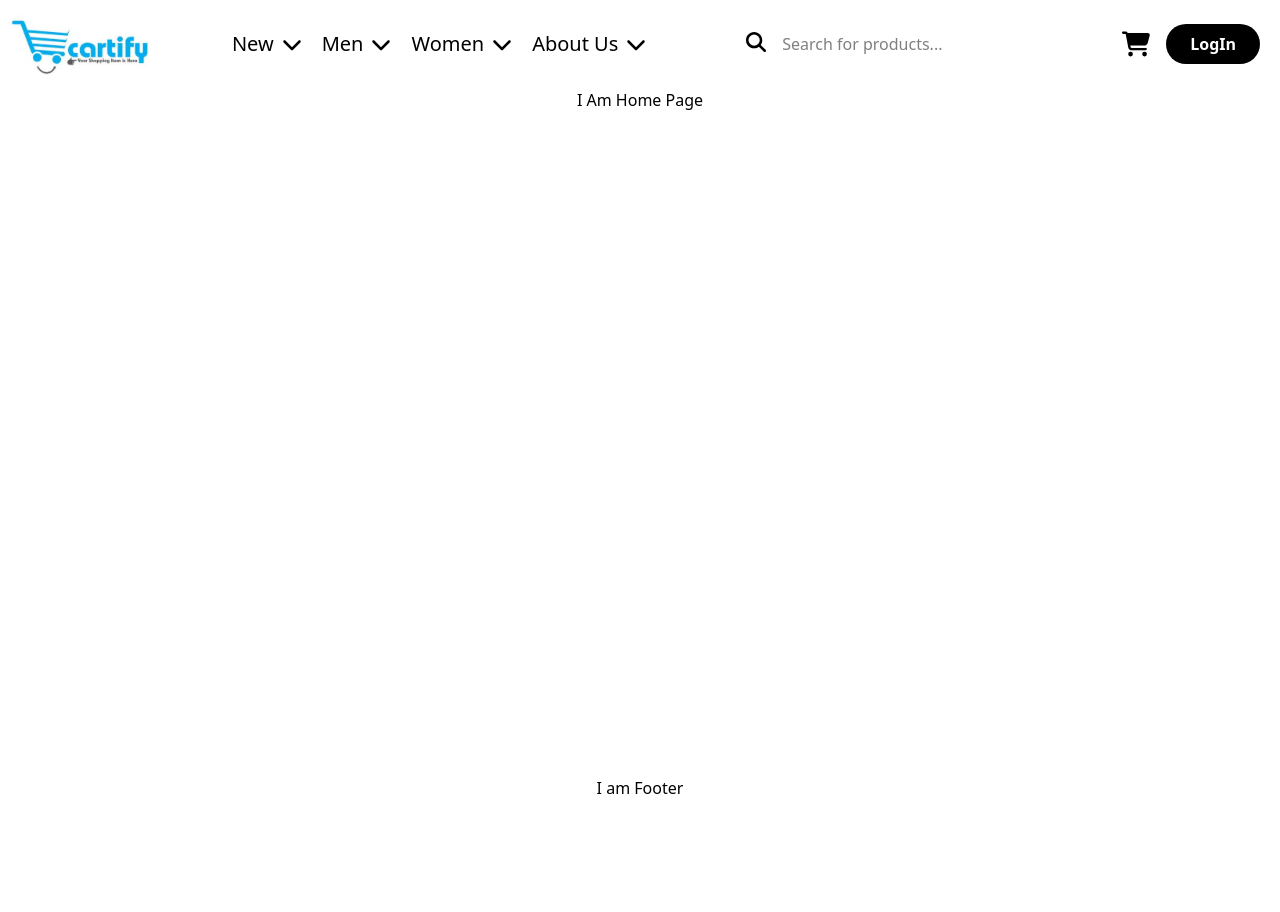
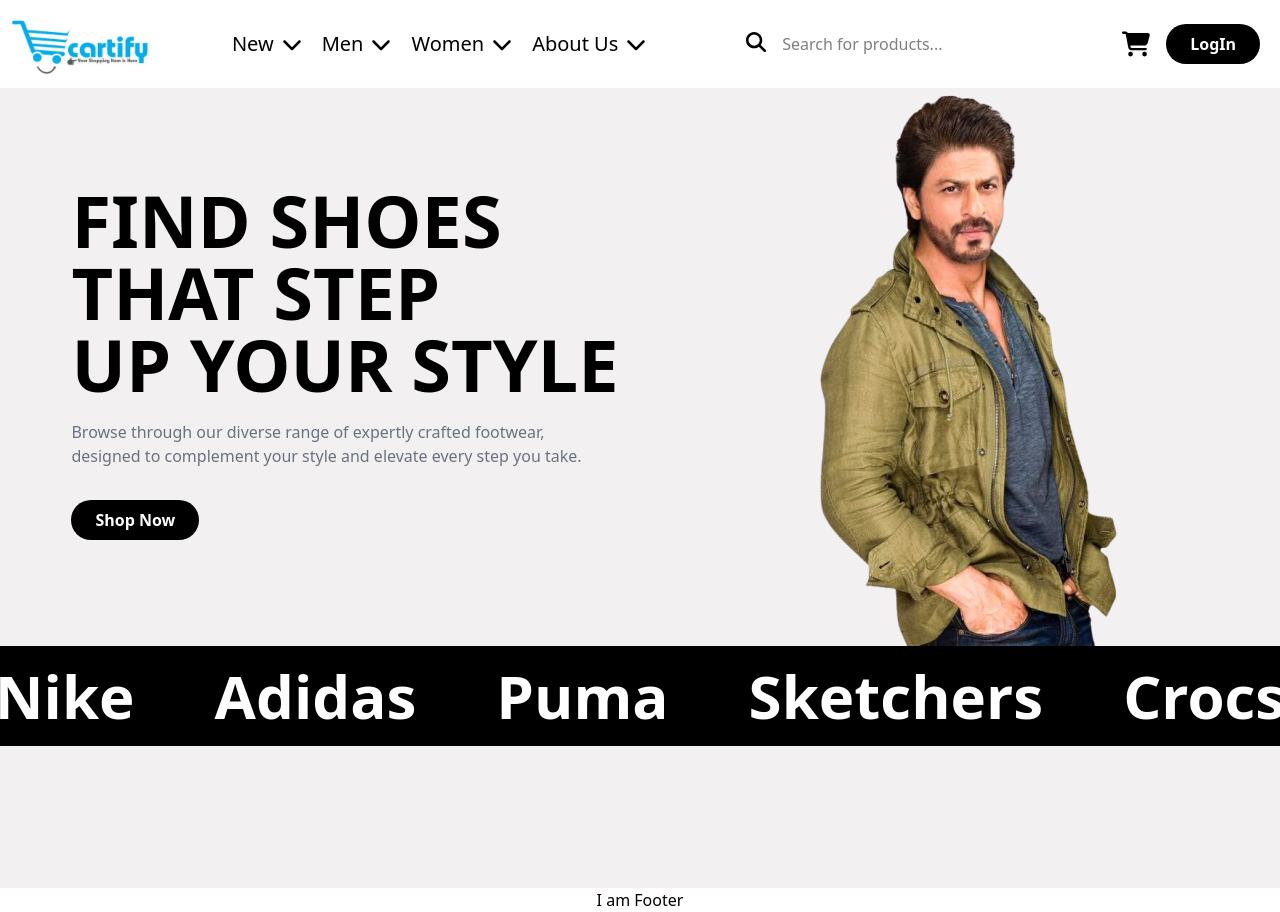
Before and after one commit to Shubhashish-Chakraborty/ecommerce-fe-demo, a React (Vite) app: page / in a window 1280 px wide. Before the commit the page ends 800 px from the top, so only its background shows below. Built offline with nearby package versions, Linux system fonts and the light colour scheme.

Commit message:
homepage enhanced more

```diff
--- a/src/App.tsx
+++ b/src/App.tsx
@@ -5,8 +5,6 @@
 
 
 export default function App() {
-
-
 
     return (
         <div className="min-h-screen bg-custom-1 flex flex-col">
--- a/src/Pages/Home.tsx
+++ b/src/Pages/Home.tsx
@@ -1,7 +1,29 @@
+import { BrandsTape } from "../components/BrandsTape"
+import { Button } from "../components/ui/Button"
+
 export const Home = () => {
     return (
-        <div className="text-center">
-            I Am Home Page
+        <div className="min-h-screen bg-mainBg1">
+            <div className="flex justify-around">
+
+                <div className="mt-24">
+                    <div className="font-extrabold text-2xl md:text-7xl mb-5">
+                        FIND SHOES <br /> THAT STEP <br /> UP YOUR STYLE
+                    </div>
+                    <div className="text-gray-500">
+                        Browse through our diverse range of expertly crafted footwear, <br /> designed to complement your style and elevate every step you take.
+                    </div>
+
+                    <div className="mt-8">
+                        <Button text="Shop Now" variant="primary"/>
+                    </div>
+                </div>
+
+                <div>
+                    <img src="srk.png" alt="" />
+                </div>
+            </div>
+            <BrandsTape/>
         </div>
     )
 }
--- /dev/null
+++ b/src/components/BrandsTape.tsx
@@ -0,0 +1,21 @@
+export const BrandsTape = () => {
+    return (
+        <div className="bg-black flex py-5 justify-center gap-x-20 text-6xl text-white font-bold">
+            <div>
+                Nike
+            </div>
+            <div>
+                Adidas
+            </div>
+            <div>
+                Puma
+            </div>
+            <div>
+                Sketchers
+            </div>
+            <div>
+                Crocs
+            </div>
+        </div>
+    )
+}
```
